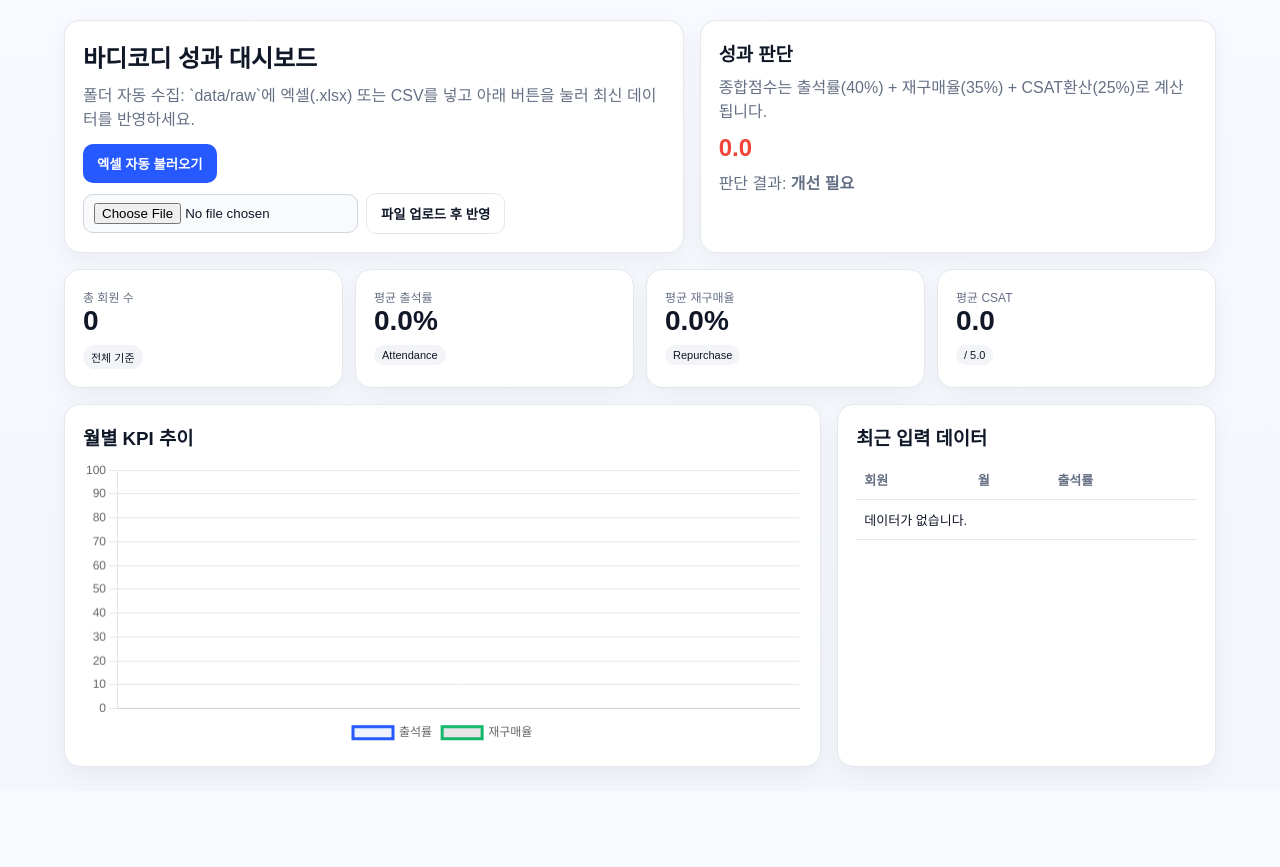
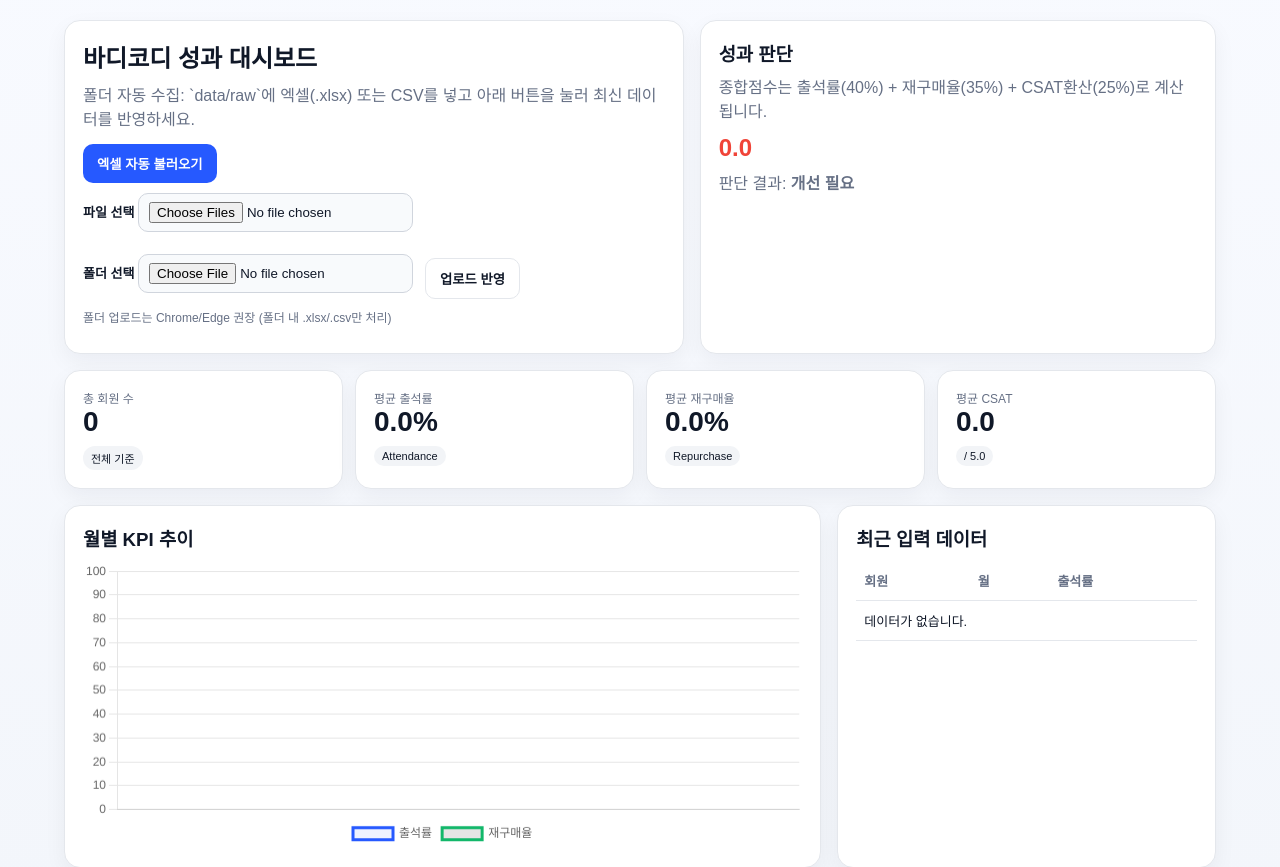
Before and after one commit to BonoBonoho/Formula-X, a Flask app: page /dashboard in a window 1280 px wide. Shown: the part 60-927 px from the top of the page. Before the commit the page ends 832 px from the top, so only its background shows below. Run offline with Flask 3, Linux system fonts and the light colour scheme; the visitor is signed in with stand-in values (Sample User, id 1); data that the repository does not hold is empty.

Commit message:
Support folder uploads on dashboard

```diff
--- a/app.py
+++ b/app.py
@@ -418,18 +418,41 @@ def dashboard() -> str:
         if action == "ingest":
             ingest_result = ingest_excel_files()
         elif action == "upload":
-            upload_file = request.files.get("data_file")
-            if not upload_file or upload_file.filename == "":
-                flash("업로드할 파일을 선택해주세요.")
-            elif not _allowed_file(upload_file.filename):
-                flash("지원하지 않는 파일 형식입니다. (.xlsx, .csv)")
+            upload_files = request.files.getlist("data_files")
+            folder_files = request.files.getlist("data_folder")
+            files = [file for file in (upload_files + folder_files) if file and file.filename]
+
+            if not files:
+                flash("업로드할 파일 또는 폴더를 선택해주세요.")
             else:
                 RAW_DATA_DIR.mkdir(parents=True, exist_ok=True)
-                filename = secure_filename(upload_file.filename)
-                saved_path = RAW_DATA_DIR / filename
-                upload_file.save(saved_path)
-                ingest_result = ingest_excel_files([saved_path])
-                flash("파일 업로드 및 반영이 완료되었습니다.")
+                saved_paths = []
+                rejected = 0
+
+                for upload_file in files:
+                    if not _allowed_file(upload_file.filename):
+                        rejected += 1
+                        continue
+
+                    original_name = upload_file.filename
+                    base_name = secure_filename(Path(original_name).name)
+                    if "/" in original_name or "\\" in original_name:
+                        path_hash = hashlib.sha256(original_name.encode()).hexdigest()[:8]
+                        filename = f"{path_hash}_{base_name}"
+                    else:
+                        filename = base_name
+
+                    saved_path = RAW_DATA_DIR / filename
+                    upload_file.save(saved_path)
+                    saved_paths.append(saved_path)
+
+                if not saved_paths:
+                    flash("지원하지 않는 파일 형식입니다. (.xlsx, .csv)")
+                else:
+                    ingest_result = ingest_excel_files(saved_paths)
+                    if rejected:
+                        flash(f"일부 파일은 제외되었습니다: {rejected}건")
+                    flash("업로드 반영이 완료되었습니다.")
 
     metrics = compute_metrics()
 
--- a/templates/dashboard.html
+++ b/templates/dashboard.html
@@ -11,10 +11,20 @@
       </form>
       <form method="post" enctype="multipart/form-data">
         <input type="hidden" name="action" value="upload">
-        <div style="display:flex; flex-wrap:wrap; gap:8px; align-items:center;">
-          <input type="file" name="data_file" accept=".xlsx,.csv" required>
-          <button class="btn alt" type="submit">파일 업로드 후 반영</button>
+        <div style="display:flex; flex-wrap:wrap; gap:12px; align-items:center;">
+          <label style="font-size:13px; font-weight:600;">
+            파일 선택
+            <input type="file" name="data_files" accept=".xlsx,.csv" multiple>
+          </label>
+          <label style="font-size:13px; font-weight:600;">
+            폴더 선택
+            <input type="file" name="data_folder" webkitdirectory directory>
+          </label>
+          <button class="btn alt" type="submit">업로드 반영</button>
         </div>
+        <p style="margin-top:6px; font-size:12px; color:#667085;">
+          폴더 업로드는 Chrome/Edge 권장 (폴더 내 .xlsx/.csv만 처리)
+        </p>
       </form>
     </div>
     {% if ingest_result %}
```
